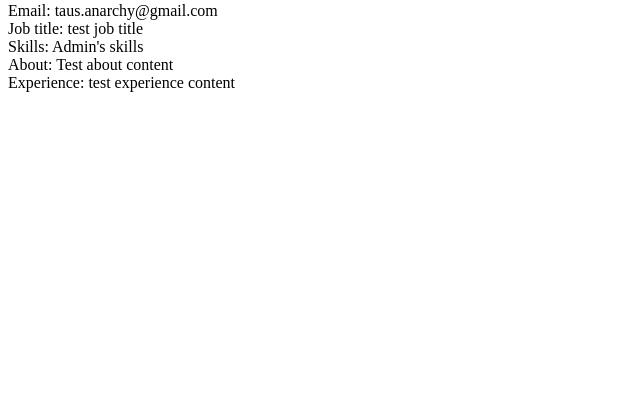
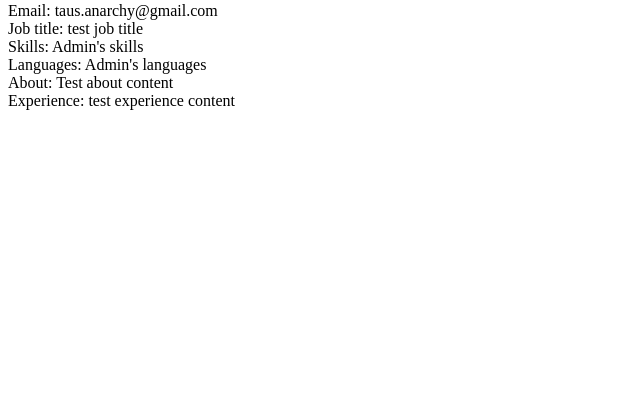
Before and after one commit to MarinaGorsh/unicorn, a Django app: page /accounts/details/admin in a window 1280 px wide. Shown: the part 346-753 px from the top of the page, without its empty margins (0-640 px from the left). Run offline with Django 4.2, Linux system fonts and the light colour scheme; data comes from the database, SQL or seed files in the repository; both versions use the stored data as it was after the commit.

Commit message:
Add user languages

```diff
--- a/accounts/models.py
+++ b/accounts/models.py
@@ -11,6 +11,7 @@ class CustomUser(AbstractUser):
     email = models.EmailField()
     job_title = models.TextField(default="", null=False, blank=False)
     skills = models.TextField(default="", null=False, blank=False)
+    languages = models.TextField(default="", null=False, blank=False)
     about = models.TextField(default="", null=False, blank=False)
     experience = models.TextField(default="", null=False, blank=False)
 
--- a/accounts/views.py
+++ b/accounts/views.py
@@ -23,6 +23,7 @@ class CustomUserChangeView(UpdateView):
         "name",
         "job_title",
         "skills",
+        "languages",
         "about",
         "experience",
     ]
--- a/templates/user_detail.html
+++ b/templates/user_detail.html
@@ -22,6 +22,9 @@
     <span>Skills: {{ object.skills }}</span>
 </div>
 <div>
+    <span>Languages: {{ object.languages }}</span>
+</div>
+<div>
     <span>About: {{ object.about }}</span>
 </div>
 <div>
```
Also changed, not shown: accounts/migrations/0006_customuser_languages.py (added), db.sqlite3.
